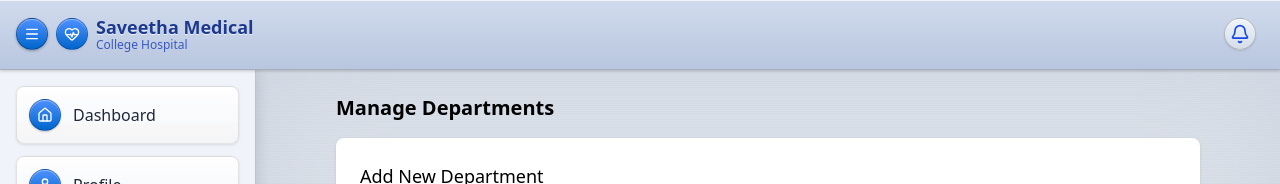
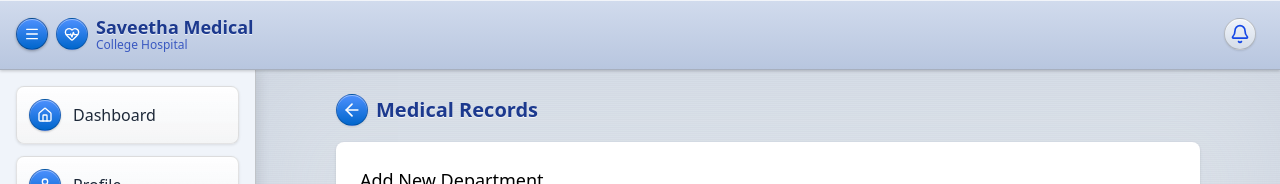
Before and after one commit to Mukunthan-A-R/simats-medical-client, a React (Vite) app: page /admin/department/1 in a window 1280 px wide. Shown: the top 184 px of the page. Built offline with nearby package versions, Linux system fonts and the light colour scheme; no server answers; sample sign-in values are in the browser's storage.

Commit message:
updating admin pages

```diff
--- a/src/pages/admin/AdminDepartmentProcedures.jsx
+++ b/src/pages/admin/AdminDepartmentProcedures.jsx
@@ -1,7 +1,33 @@
 import React from "react";
 
 const AdminDepartmentProcedures = () => {
-  return <div>AdminDepartmentProcedures</div>;
+  return (
+    <div>
+      AdminDepartmentProcedures
+      {/* Title */}
+      {/* <div className="flex flex-row items-center mb-4">
+        <button onClick={() => navigate(-1)}>
+          <div
+            className={`w-8 h-8 flex items-center justify-center rounded-full mr-2 ${aquaButtonStyle} ${aquaGlossEffect}`}
+            style={{
+              background: "linear-gradient(to bottom, #4d90fe, #0066cc)",
+              border: "1px solid rgba(0,0,0,0.2)",
+              boxShadow:
+                "0 1px 2px rgba(0,0,0,0.1), inset 0 1px 0 rgba(255,255,255,0.4)",
+            }}
+          >
+            <ArrowLeft className="h-5 w-5 text-white" />
+          </div>
+        </button>
+        <h1
+          className="text-lg md:text-xl font-semibold text-blue-900 leading-tight"
+          style={{ textShadow: "0 1px 0 rgba(255,255,255,0.7)" }}
+        >
+          Medical Records
+        </h1>
+      </div> */}
+    </div>
+  );
 };
 
 export default AdminDepartmentProcedures;
--- a/src/pages/admin/AdminDepartments.jsx
+++ b/src/pages/admin/AdminDepartments.jsx
@@ -1,7 +1,11 @@
 import React, { useState } from "react";
 import AvaliableDepartments from "../../components/admin/AvaliableDepartments";
+import { useNavigate } from "react-router-dom";
+import { aquaButtonStyle, aquaGlossEffect } from "../../utils/constants";
+import { ArrowLeft } from "lucide-react";
 
 const AdminDepartments = () => {
+  const navigate = useNavigate();
   const [departmentName, setDepartmentName] = useState("");
 
   const handleAddDepartment = () => {
@@ -15,7 +19,27 @@ const AdminDepartments = () => {
   return (
     <div className="min-h-screen px-2 sm:px-4 py-4 sm:py-6 max-w-4xl mx-auto">
       {/* Title */}
-      <h1 className="text-xl font-semibold mb-4">Manage Departments</h1>
+      <div className="flex flex-row items-center mb-4">
+        <button onClick={() => navigate(-1)}>
+          <div
+            className={`w-8 h-8 flex items-center justify-center rounded-full mr-2 ${aquaButtonStyle} ${aquaGlossEffect}`}
+            style={{
+              background: "linear-gradient(to bottom, #4d90fe, #0066cc)",
+              border: "1px solid rgba(0,0,0,0.2)",
+              boxShadow:
+                "0 1px 2px rgba(0,0,0,0.1), inset 0 1px 0 rgba(255,255,255,0.4)",
+            }}
+          >
+            <ArrowLeft className="h-5 w-5 text-white" />
+          </div>
+        </button>
+        <h1
+          className="text-lg md:text-xl font-semibold text-blue-900 leading-tight"
+          style={{ textShadow: "0 1px 0 rgba(255,255,255,0.7)" }}
+        >
+          Medical Records
+        </h1>
+      </div>
 
       {/* Card Container */}
       <div className="bg-white rounded-lg shadow p-4 sm:p-6">
```
